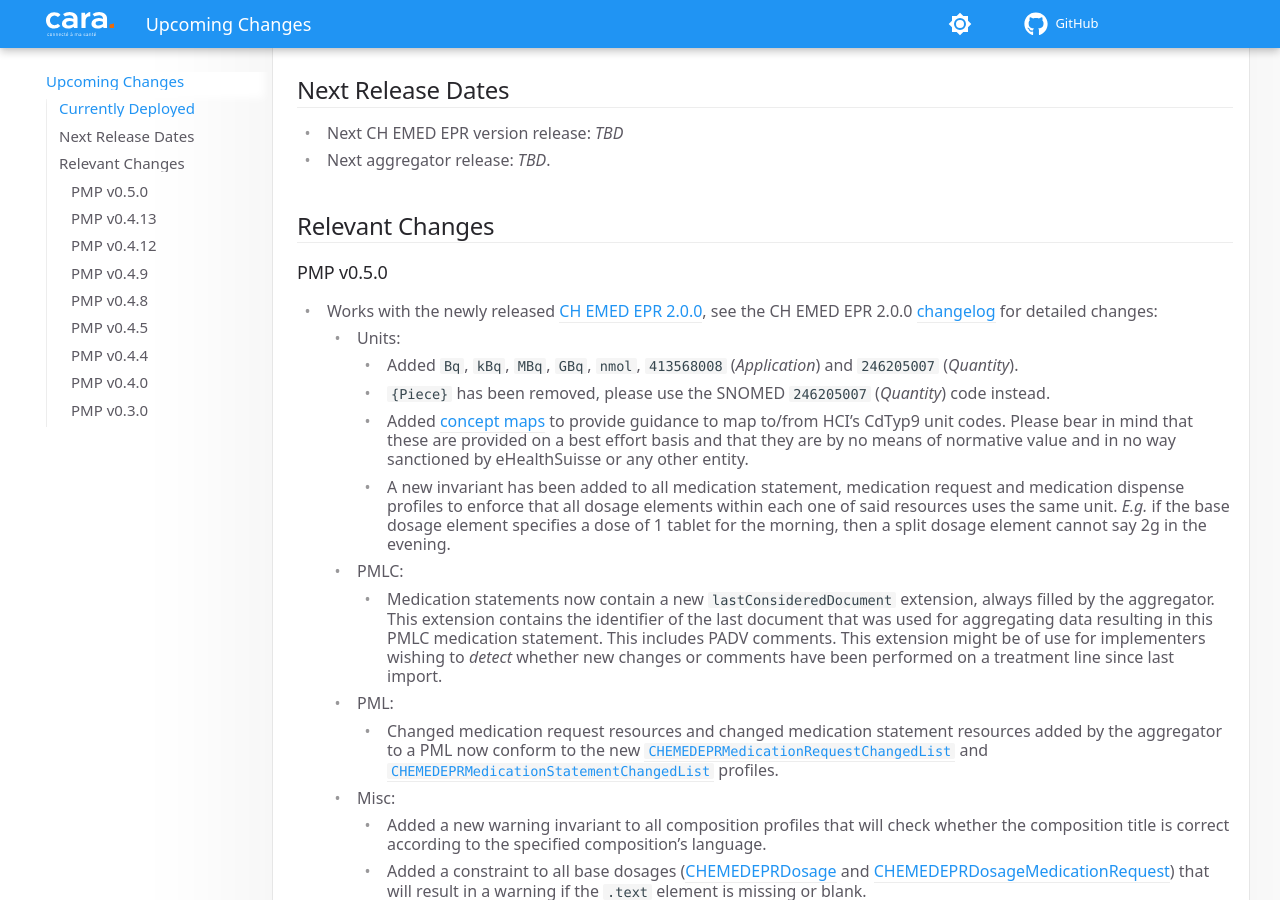
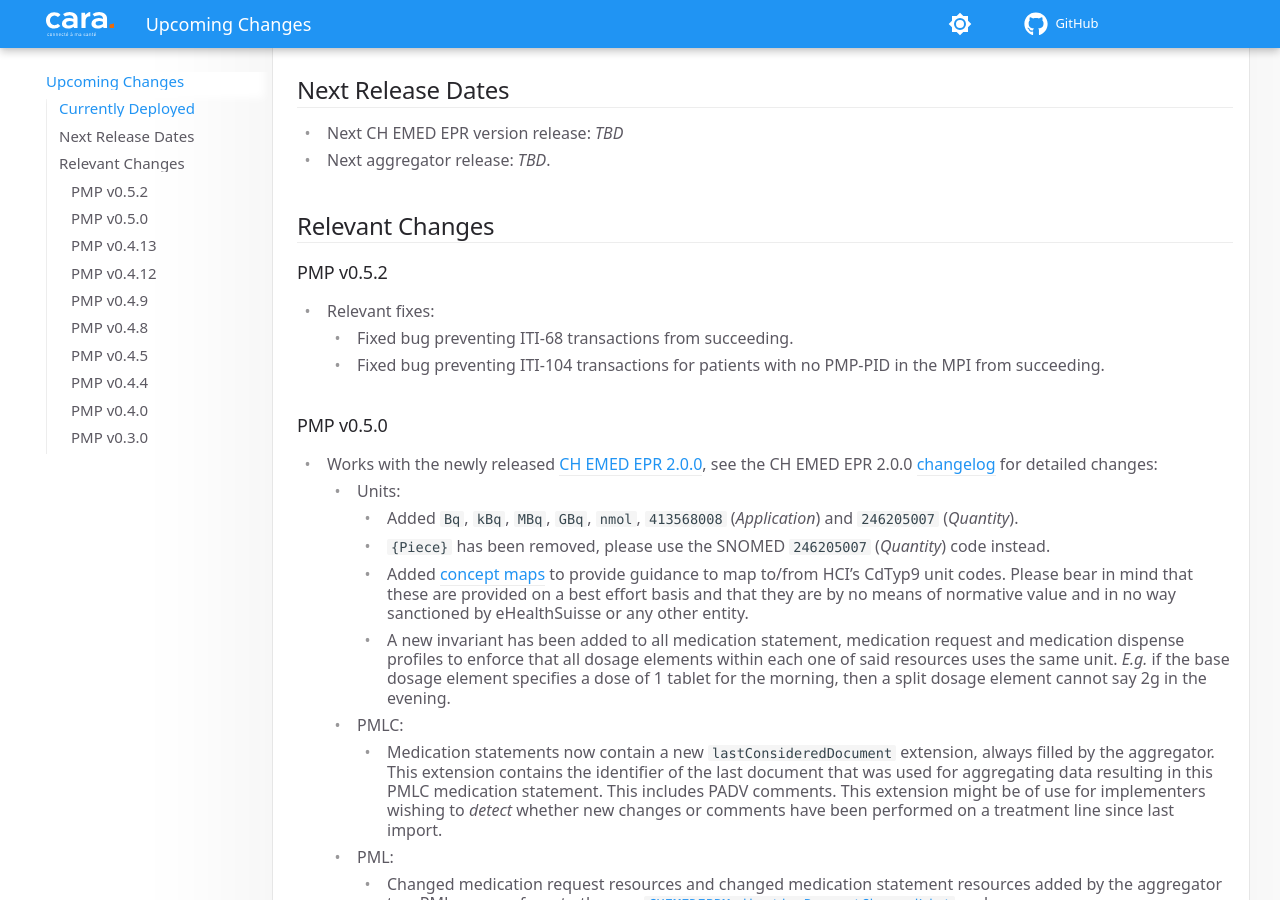
Before and after one commit to CARA-ch/emed-service-guide, an MkDocs documentation site: the page built from docs/other/upcoming_changes.md, in a window 1280 px wide and 900 px high, scrolled down 525 px. Built offline with MkDocs 1.6.1 and Material for MkDocs 9.7.7, drawn with Linux system fonts in a browser that asks for light colours; comment, search, counter and statistics services are not loaded.

Commit message:
Updated upcoming changes with relevant fixes for next release

```diff
--- a/docs/other/upcoming_changes.md
+++ b/docs/other/upcoming_changes.md
@@ -18,6 +18,11 @@
 - Next aggregator release: *TBD*.
 
 ## Relevant Changes
+### PMP v0.5.2
+- Relevant fixes:
+	- Fixed bug preventing ITI-68 transactions from succeeding.
+	- Fixed bug preventing ITI-104 transactions for patients with no PMP-PID in the MPI from succeeding.
+
 ### PMP v0.5.0
 - Works with the newly released [CH EMED EPR 2.0.0](https://fhir.ch/ig/ch-emed-epr/2.0.0), see the CH EMED EPR 2.0.0 [changelog](https://fhir.ch/ig/ch-emed-epr/2.0.0/changelog.html) for detailed changes:
 	- Units:
```
